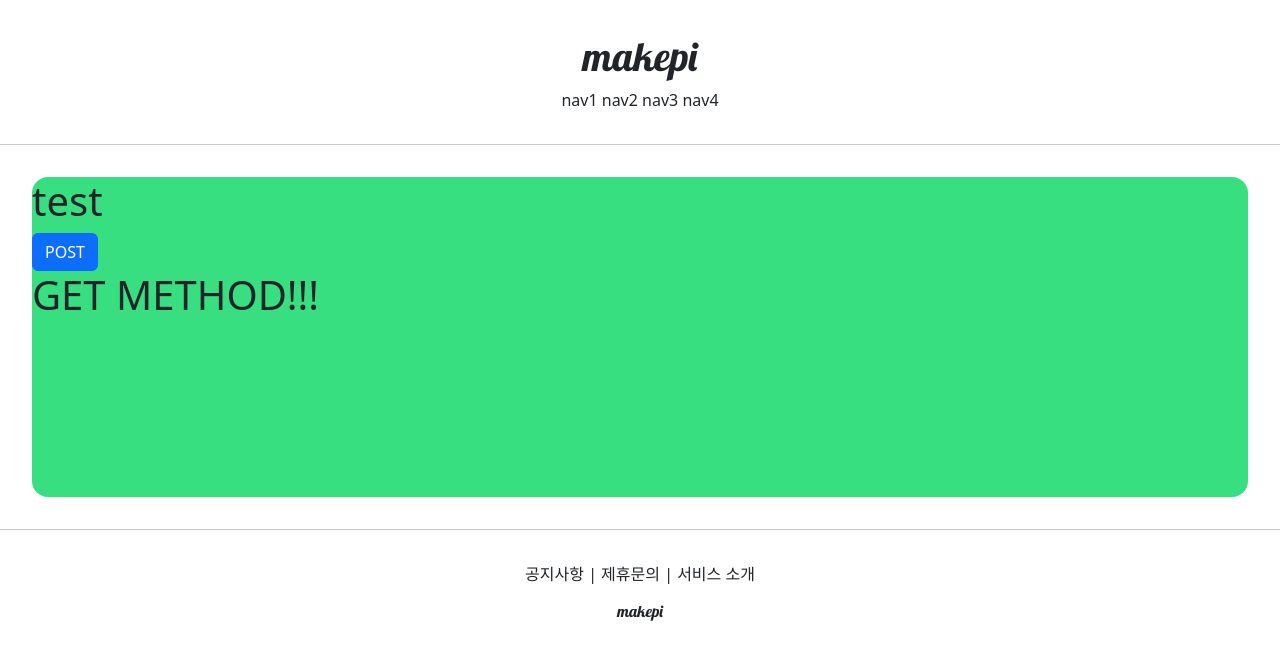
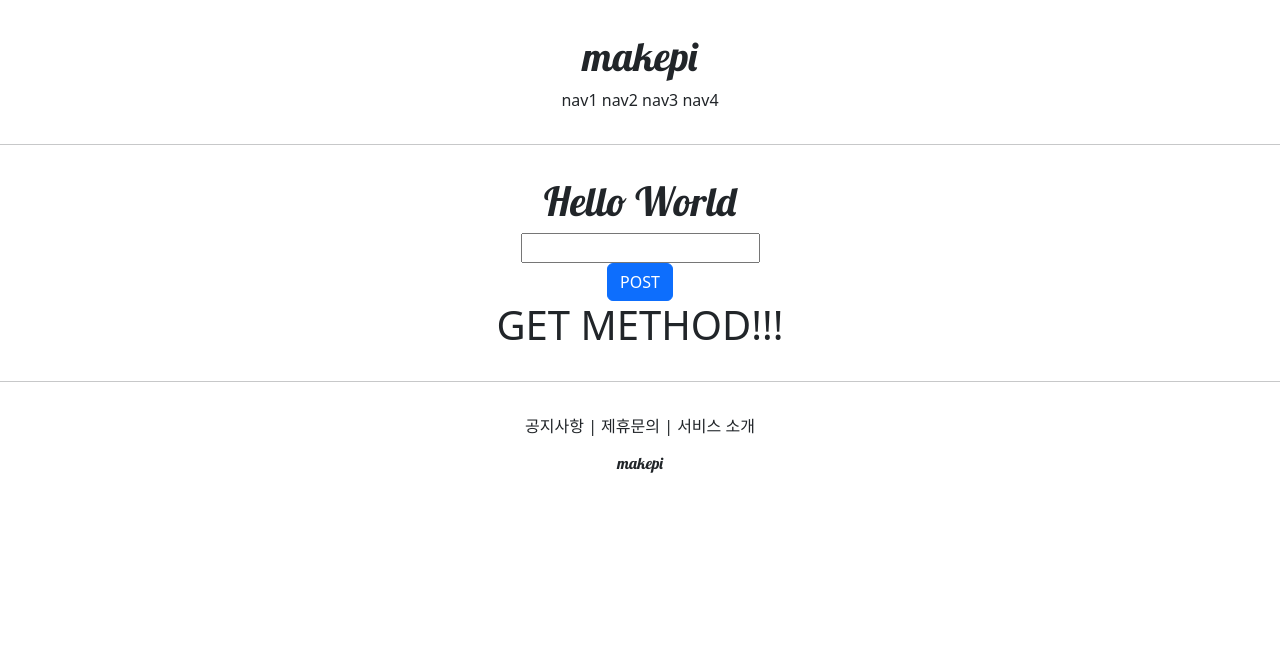
Before and after one commit to jeehyunkim0510/makepi, a Django app: page /account/hello_world/ in a window 1280 px wide. Shown: the top 660 px of the page. Run offline with Django 4.2, Linux system fonts and the light colour scheme.

Commit message:
studied how to save the data in db

```diff
--- a/accountapp/templates/accountapp/hello_world.html
+++ b/accountapp/templates/accountapp/hello_world.html
@@ -1,12 +1,24 @@
 {% extends 'base.html' %}
 
 {% block content %}
-    <div style="height: 20rem; background-color: #38df81; border-radius: 1rem; margin: 2rem;">
-        <h1>test</h1>
+    <div style=" border-radius: 1rem; margin: 2rem; text-align: center;">
+        <h1 style="font-family: 'lobster', cursive;">Hello World </h1>
         <form action="/account/hello_world/" method="post">
             {% csrf_token %}
-            <input type="submit" class="btn btn-primary" value="POST">
+            <div>
+                <input type="text" name="hello_world_input">
+            </div>
+            <div>
+
+                <input type="submit" class="btn btn-primary" value="POST">
+            </div>
          </form>
+
+        {% if hello_world_output %}
+        <h1>
+            {{ hello_world_output.text }}
+        </h1>
+        {% endif %}
 
         <h1>
             {{ text }}
--- a/accountapp/views.py
+++ b/accountapp/views.py
@@ -1,9 +1,19 @@
 from django.http import HttpResponse
 from django.shortcuts import render
+
+from accountapp.models import HelloWorld
+
 
 def hello_world(request):
 
     if request.method =="POST":
-        return render(request, 'accountapp/hello_world.html', context={'text' : 'POST METHOD!!!' })
+
+        temp = request.POST.get('hello_world_input')
+
+        new_hello_world = HelloWorld()
+        new_hello_world.text = temp
+        new_hello_world.save()
+
+        return render(request, 'accountapp/hello_world.html', context={'hello_world_output' : new_hello_world })
     else:
         return render(request, 'accountapp/hello_world.html', context={'text' : 'GET METHOD!!!' })
```
